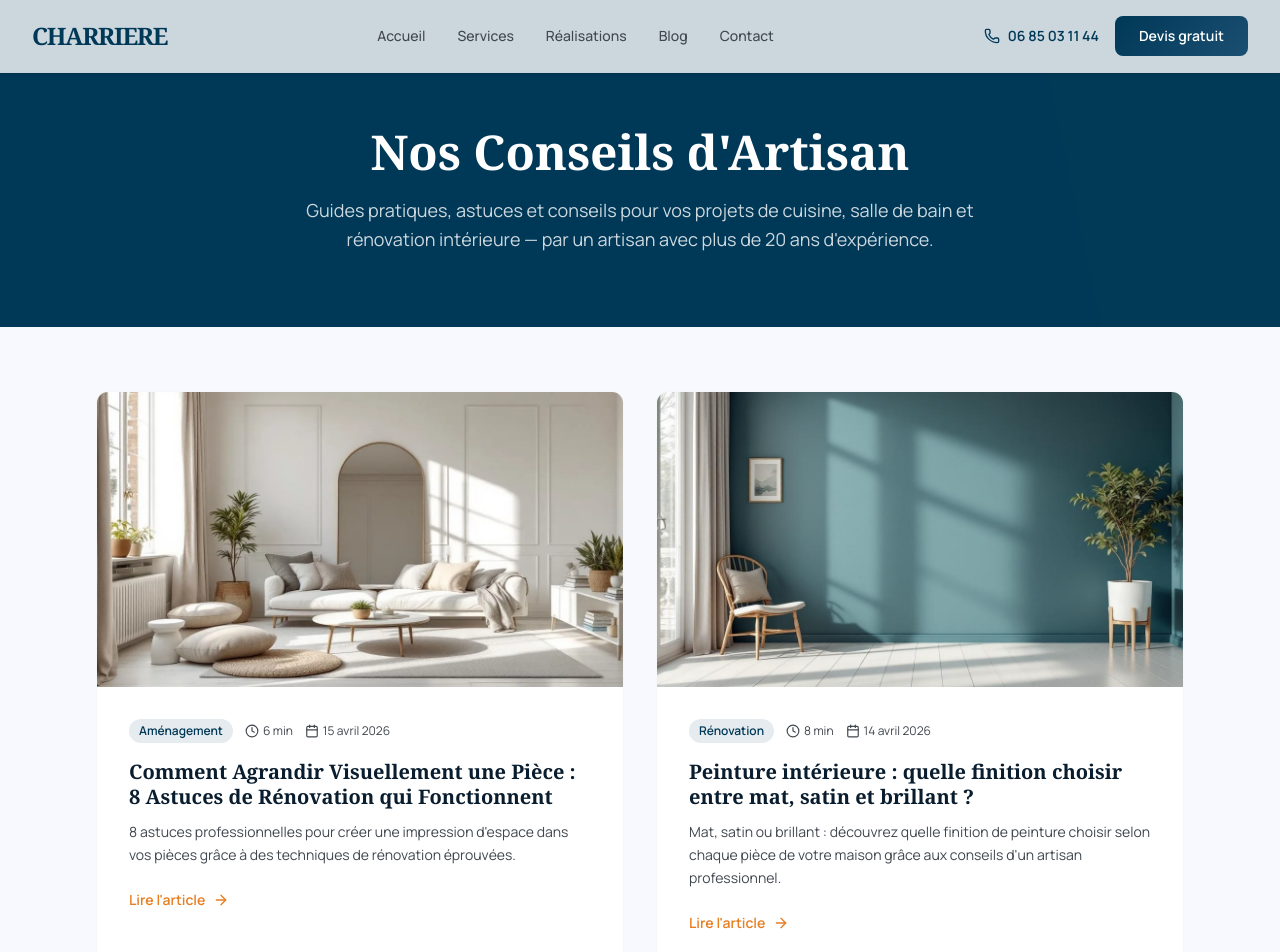
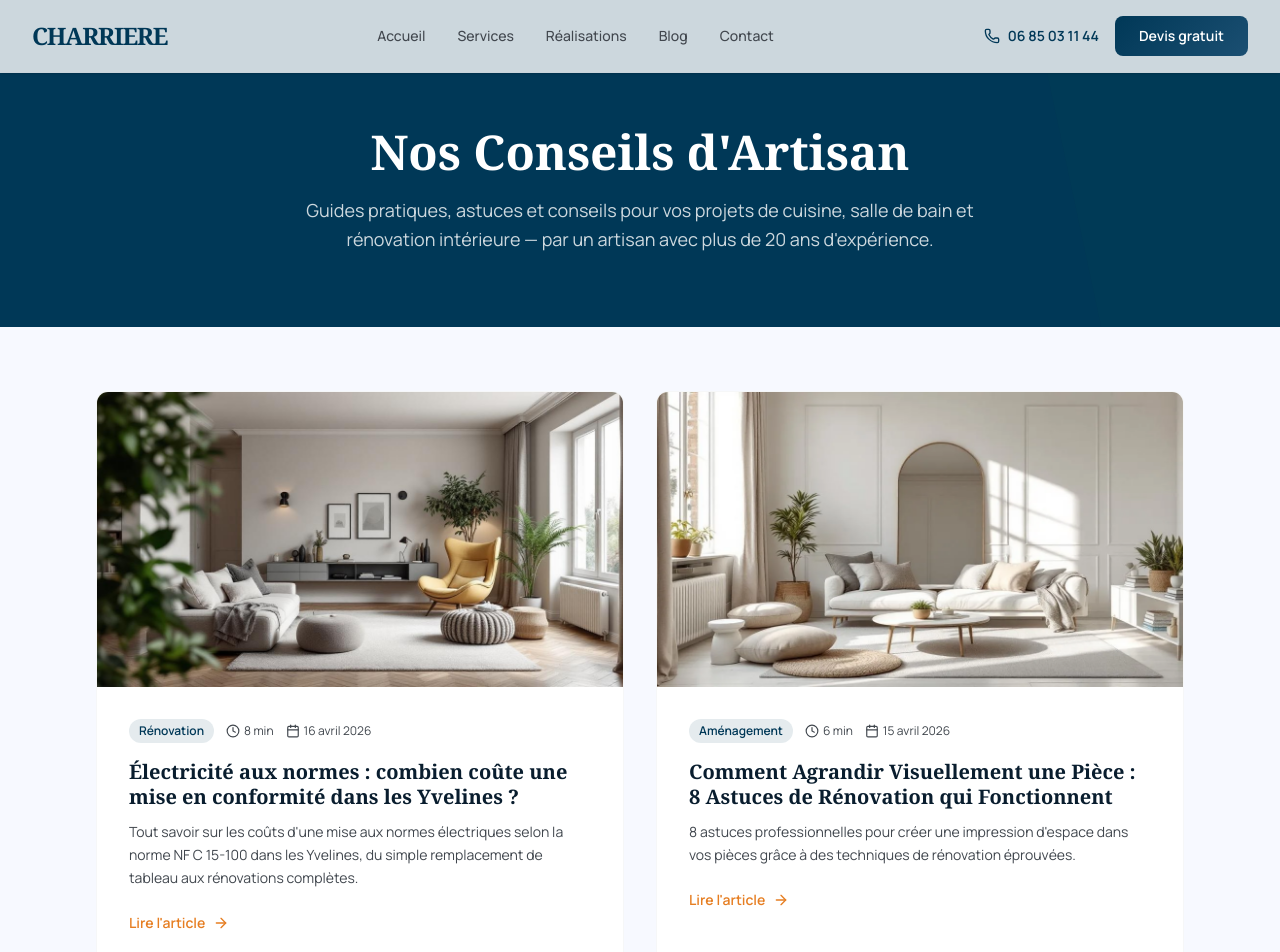
Before and after one commit to Thelastpirate1/charriere-site, a Next.js app: page /blog in a window 1280 px wide. Shown: the top 952 px of the page. Built offline with nearby package versions, Linux system fonts and the light colour scheme.

Commit message:
blog: ajout article - electricite-aux-normes-cout-mise-conformite-yvelines

```diff
--- a/src/data/articles.ts
+++ b/src/data/articles.ts
@@ -15,6 +15,86 @@ export interface Article {
 
 export const articles: Article[] = [
   {
+    slug: "electricite-aux-normes-cout-mise-conformite-yvelines",
+    title: "Électricité aux normes : combien coûte une mise en conformité dans les Yvelines ?",
+    metaTitle: "Mise aux normes électriques NF C 15-100 : prix Yvelines | CHARRIERE SARL",
+    metaDescription:
+      "Découvrez le coût d'une mise aux normes électriques NF C 15-100 dans les Yvelines. Prix tableau électrique, rénovation complète. Devis gratuit CHARRIERE SARL.",
+    keywords: ["mise aux normes électriques","NF C 15-100","tableau électrique","électricité Yvelines"],
+    excerpt:
+      "Tout savoir sur les coûts d'une mise aux normes électriques selon la norme NF C 15-100 dans les Yvelines, du simple remplacement de tableau aux rénovations complètes.",
+    publishedAt: "2026-04-16",
+    readTime: "8 min",
+    category: "Rénovation",
+    image: "/images/blog/electricite-aux-normes-cout-mise-conformite-yvelines.webp",
+    imageAlt: "Électricité aux normes : combien coûte une mise en conformité dans les Yvelines ?",
+    content: `La sécurité électrique de votre logement n'est pas négociable. Que vous habitiez à Gargenville, Mantes-la-Jolie ou Saint-Germain-en-Laye, votre installation électrique doit respecter la norme NF C 15-100 pour garantir votre sécurité et celle de votre famille. Mais combien coûte réellement une mise aux normes électriques dans les Yvelines ?
+
+## Qu'est-ce que la norme NF C 15-100 ?
+
+La norme NF C 15-100 est la référence française qui encadre les installations électriques dans l'habitat. Cette réglementation, régulièrement mise à jour, définit les règles de conception, de réalisation et d'entretien des installations électriques basse tension.
+
+Cette norme impose notamment un nombre minimal de prises de courant par pièce, l'installation d'un différentiel 30mA, la mise à la terre obligatoire et l'utilisation de matériaux certifiés. Pour les logements anciens de Poissy ou des Mureaux, une mise en conformité s'avère souvent nécessaire.
+
+Le respect de cette norme n'est pas qu'une obligation légale. Elle garantit votre sécurité face aux risques d'électrocution, d'incendie et de surtension. De plus, une installation aux normes est exigée pour la vente d'un bien immobilier et peut être demandée par votre assurance habitation.
+
+## Les signes qui indiquent une mise aux normes nécessaire
+
+Plusieurs éléments peuvent vous alerter sur la nécessité de remettre aux normes votre installation électrique. Un tableau électrique avec des fusibles à vis plutôt que des disjoncteurs différentiels constitue le premier signal d'alarme.
+
+L'absence de prises de terre, des prises de courant en nombre insuffisant ou des fils électriques apparents dans les pièces d'eau sont autant d'indices d'une installation vétuste. Si votre logement à Conflans-Sainte-Honorine ou Sartrouville date d'avant 1991, il y a de fortes chances que l'électricité ne soit plus aux normes.
+
+Les disjonctions fréquentes, l'échauffement anormal des prises ou des odeurs de brûlé doivent vous inciter à faire appel rapidement à un électricien qualifié. Ces symptômes peuvent révéler des défauts dangereux nécessitant une intervention urgente.
+
+## Coût du remplacement d'un tableau électrique dans les Yvelines
+
+Le tableau électrique constitue souvent le cœur de la mise aux normes. Son remplacement représente généralement l'investissement principal de votre projet de rénovation électrique.
+
+Pour un logement de 60 à 80 m² typique des Yvelines, comptez entre 1200 et 2000 euros pour un nouveau tableau électrique avec disjoncteurs différentiels et parafoudre. Ce prix inclut la fourniture du matériel certifié et la main-d'œuvre d'un professionnel qualifié.
+
+Dans une maison plus grande de 100 à 150 m², le coût grimpe entre 1800 et 3200 euros selon la complexité de l'installation et le nombre de circuits à prévoir. Ces tarifs correspondent aux pratiques observées à Gargenville et dans l'ensemble du département des Yvelines.
+
+Il faut ajouter à ces montants les éventuels travaux de mise en conformité des circuits existants, qui peuvent représenter 50 à 150 euros par point lumineux ou prise de courant à modifier.
+
+## Prix d'une rénovation électrique complète
+
+Quand l'installation est trop vétuste, une rénovation électrique complète s'impose. Cette intervention lourde nécessite de reprendre l'ensemble du réseau électrique de votre logement.
+
+Pour un appartement de 70 m² à Mantes-la-Jolie, prévoyez un budget entre 4500 et 8000 euros pour une réfection totale incluant nouveau tableau, circuits, prises, interrupteurs et mise à la terre. Dans une maison individuelle de 120 m², l'investissement se situe plutôt entre 8000 et 15000 euros.
+
+Ces montants peuvent paraître conséquents, mais ils garantissent votre sécurité pour de nombreuses années. De plus, une installation électrique neuve valorise significativement votre bien immobilier et réduit vos consommations grâce à des équipements plus performants.
+
+## Facteurs influençant le coût de la mise aux normes
+
+Plusieurs éléments font varier le prix de votre mise aux normes électriques. L'état de l'installation existante constitue le premier critère : une maison des années 1960 à Poissy nécessitera plus de travaux qu'un logement des années 1990.
+
+La surface et la configuration du logement impactent directement le nombre de circuits à prévoir et donc le coût final. Un appartement en étage sera généralement moins cher à rénover qu'une maison sur plusieurs niveaux avec garage et dépendances.
+
+Le choix des équipements influence aussi la facture. Un tableau électrique haut de gamme avec domotique coûtera plus cher qu'un modèle standard, mais offrira plus de fonctionnalités et de confort d'usage.
+
+Enfin, l'accessibilité des circuits existants peut compliquer l'intervention. Si les câbles passent dans des cloisons ou des combles difficilement accessibles, la main-d'œuvre sera plus importante.
+
+## Aides financières disponibles
+
+La mise aux normes électriques peut bénéficier de certaines aides financières, notamment si elle s'inscrit dans un projet de rénovation énergétique global. L'ANAH propose des subventions pour les propriétaires aux revenus modestes souhaitant rénover leur logement.
+
+Certaines communes des Yvelines offrent des aides locales pour l'amélioration de l'habitat. Renseignez-vous auprès de votre mairie pour connaître les dispositifs disponibles dans votre secteur.
+
+La TVA réduite à 10% s'applique aux travaux d'amélioration dans les logements de plus de 2 ans, ce qui représente une économie non négligeable sur le coût total de votre mise aux normes.
+
+## Choisir son électricien dans les Yvelines
+
+La qualité de l'intervention dépend largement du choix de votre électricien. Privilégiez un professionnel qualifié, disposant des certifications nécessaires et d'une bonne connaissance de la norme NF C 15-100.
+
+Demandez systématiquement plusieurs devis détaillés pour comparer les prestations proposées. Méfiez-vous des tarifs anormalement bas qui cachent souvent des prestations de qualité douteuse ou des suppléments non annoncés.
+
+Vérifiez que l'électricien est bien assuré pour ses interventions et qu'il pourra vous fournir une attestation de conformité en fin de travaux. Ce document est indispensable pour votre assurance et en cas de revente.
+
+Chez CHARRIERE SARL, nous intervenons dans tout le secteur de Gargenville et des communes environnantes pour vos projets de mise aux normes électriques. Notre équipe qualifiée vous accompagne de l'établissement du diagnostic jusqu'à la remise de l'attestation de conformité.
+
+Ne compromettez pas votre sécurité avec une installation électrique défaillante. Contactez-nous dès aujourd'hui pour un devis gratuit et personnalisé de votre mise aux normes électriques dans les Yvelines.`,
+  },
+  {
     slug: "agrandir-visuellement-piece-astuces-renovation-yvelines",
     title: "Comment Agrandir Visuellement une Pièce : 8 Astuces de Rénovation qui Fonctionnent",
     metaTitle: "Agrandir Visuellement une Pièce — Astuces Rénovation Yvelines | CHARRIERE SARL",
```
